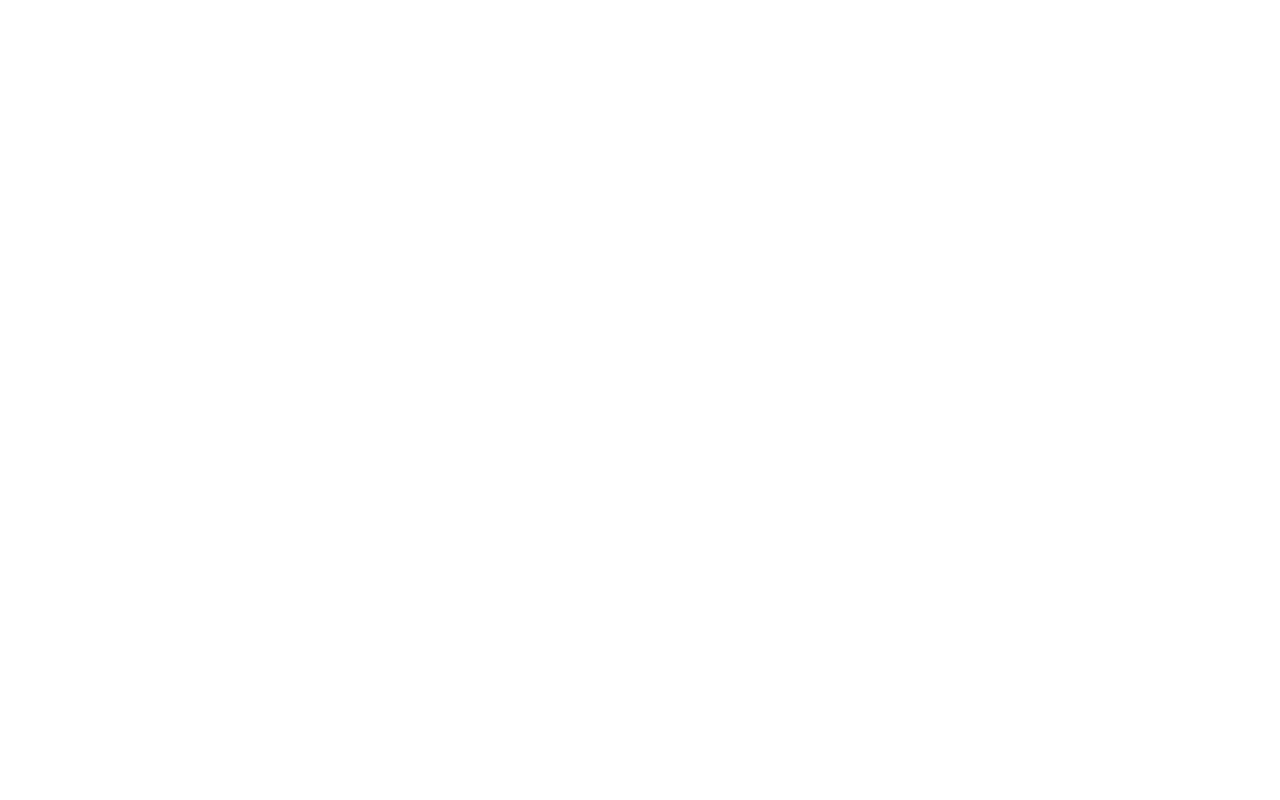
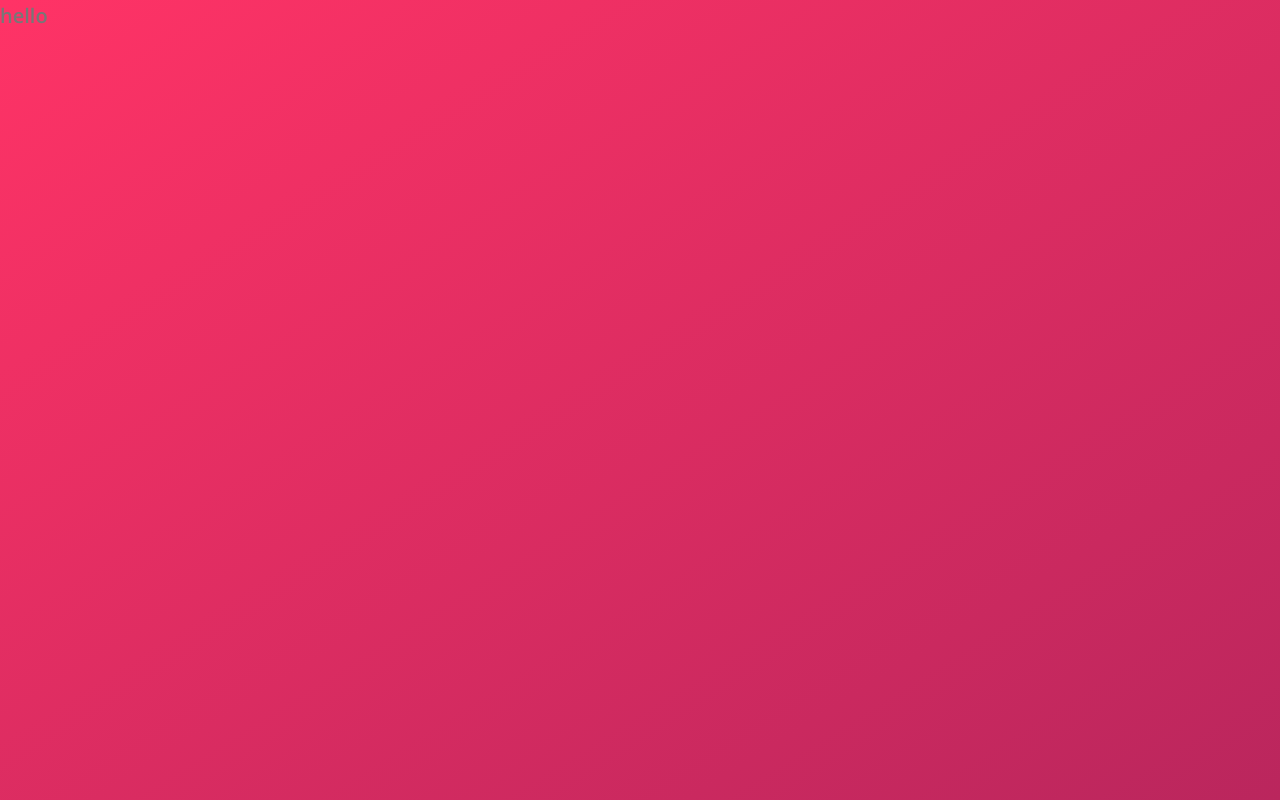
Before and after one commit to SwastikSonkusare/Trillo, a website: page index.html in a window 1280 px wide. Drawn offline with nearby package versions, Linux system fonts and the light colour scheme.

Commit message:
added: global css styles

```diff
--- a/index.html
+++ b/index.html
@@ -11,6 +11,7 @@
         <title>trillo &mdash; Your all-in-one booking app</title>
     </head>
     <body>
+        <h1>hello</h1>
 
     </body>
 </html>
--- a/package.json
+++ b/package.json
@@ -6,6 +6,7 @@
   "scripts": {
     "watch:sass": "node-sass sass/main.scss css/style.css -w",
     "devserver": "live-server",
+
     "start": "npm-run-all --parallel devserver watch:sass",
     "compile:sass": "node-sass sass/main.scss css/style.comp.css",
     "concat:css": "concat -o css/style.concat.css css/icon-font.css css/style.comp.css",
--- /dev/null
+++ b/sass/_base.scss
@@ -0,0 +1,59 @@
+/*
+COLORS
+
+Primary: #eb2f64
+Primary light: #FF3366
+Primary dark: #BA265D
+
+Grey light 1: #faf9f9
+Grey light 2: #f4f2f2
+Grey light 3: #f0eeee
+Grey light 4: #ccc
+
+Grey dark 1: #333
+Grey dark 2: #777
+Grey dark 3: #999
+
+*/
+
+:root {
+    --color-primary: #eb2f64;
+    --color-primary-light: #FF3366;
+    --color-primary-dark: #BA265D;
+
+    --color-grey-light-1: #faf9f9;
+    --color-grey-light-2: #f4f2f2;
+    --color-grey-light-3: #f0eeee;
+    --color-grey-light-4: #ccc;
+
+    --color-grey-dark-1: #333;
+    --color-grey-dark-2: #777;
+    --color-grey-dark-3: #999;
+
+
+}
+
+*,
+*::after,
+*::before {
+    margin: 0;
+    padding: 0;
+    box-sizing: inherit;
+}
+
+html {
+    box-sizing: border-box;
+    font-size: 62.5%;       //1rem = 10px
+}
+
+body {
+    font-family: 'Open Sans', 'sans-serif';
+    font-weight: 400;
+    line-height: 1.6;
+    color: var(--color-grey-dark-2);
+    background-image: linear-gradient(to right bottom, var(--color-primary-light), var(--color-primary-dark));
+    background-size: cover;
+    background-repeat: no-repeat;
+
+    min-height: 100vh;
+}
--- a/sass/main.scss
+++ b/sass/main.scss
@@ -1,17 +1,3 @@
-/*
-COLORS
-
-Primary: #eb2f64
-Primary light: #FF3366
-Primary dark: #BA265D
-
-Grey light 1: #faf9f9
-Grey light 2: #f4f2f2
-Grey light 3: #f0eeee
-Grey light 4: #ccc
-
-Grey dark 1: #333
-Grey dark 2: #777
-Grey dark 3: #999
-
-*/
+@import "base";
+@import "components";
+@import "layout";
```
Also changed, not shown: css/style.comp.css (added), css/style.css, sass/_components.scss (added), sass/_layout.scss (added).
